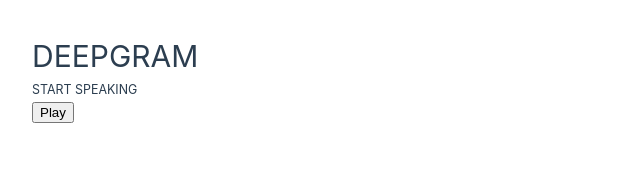
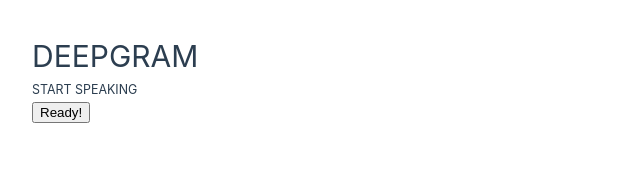
Before and after one commit to rutvik106/deepgram-client, a Vue app: page / in a window 1280 px wide. Shown: the top 192 px of the page, without its empty margins (0-640 px from the left). Built offline with nearby package versions, Linux system fonts and the light colour scheme; no server answers.

Commit message:
changes.

```diff
--- a/src/views/DeepgramTest.vue
+++ b/src/views/DeepgramTest.vue
@@ -1,12 +1,15 @@
 <template>
     <div>
+
         <h1>DEEPGRAM</h1>
         <h5>START SPEAKING</h5>
+
+        <button @click="ready">Ready!</button>
+
         <p>{{ text }}</p>
 
     </div>
 
-    <button @click="">Play</button>
 
 </template>
 
@@ -113,14 +116,12 @@
 
         },
 
+        ready(){
+            this.init()
+        }
+
 
     },
-
-    mounted() {
-
-        this.init()
-
-    }
 
 }
 
```
